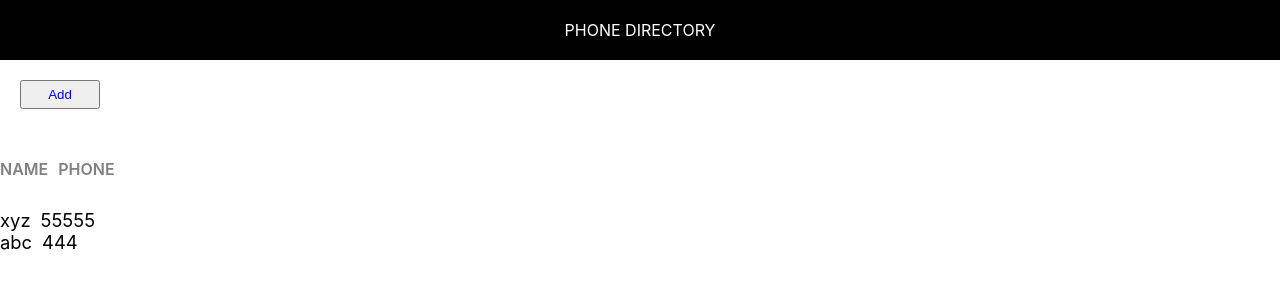
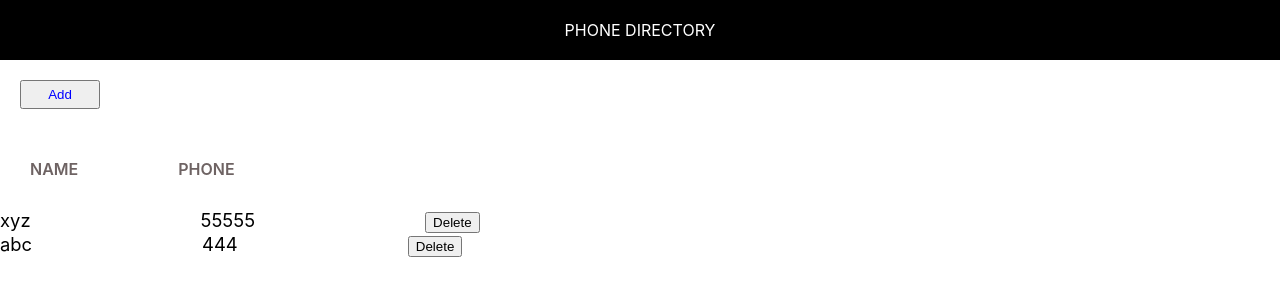
Before and after one commit to Vinny-vy/Phone-directory, a React (Create React App) app: page / in a window 1280 px wide. Shown: the top 300 px of the page. Built offline with nearby package versions, Linux system fonts and the light colour scheme.

Commit message:
Dynamically: Added 'Delete' button

```diff
--- a/src/App.css
+++ b/src/App.css
@@ -55,8 +55,6 @@
 width:80px;
 cursor:pointer;
 font-size:30;
-
-
 }
 .add_btn{
   color:blue;
@@ -73,14 +71,24 @@
   background-color: rgba(255, 255, 255, 0.8);
   font-size: 1.15rem;
   word-wrap: break-word;
-  padding-right: 10px;
+  padding-right: 170px;
 }
 
 .name-heading, .phone-heading {
   font-size: 1rem;
   font-weight: 600;
-  color: #808080;
+  color: #6e6363;
   text-transform: uppercase;
+  padding:30px;
+}
+.name-heading{
+  padding-right:50px;
+}
+.phone-heading{
+  padding-left:50px;
+}
+.grid-item1{
+  padding:50px;
 }
 /*.App-logo {
   height: 40vmin;
--- a/src/App.js
+++ b/src/App.js
@@ -62,6 +62,9 @@
               return <div key={sub.id} className="grid-container">
             <span className="grid-item">{sub.name}</span>
             <span className="grid-item">{sub.phone}</span>
+            <span className="grid-item action-btn-container">
+              <button className="custom-btn delete-btn">Delete</button>
+            </span>
             </div>
             })
           }
```
